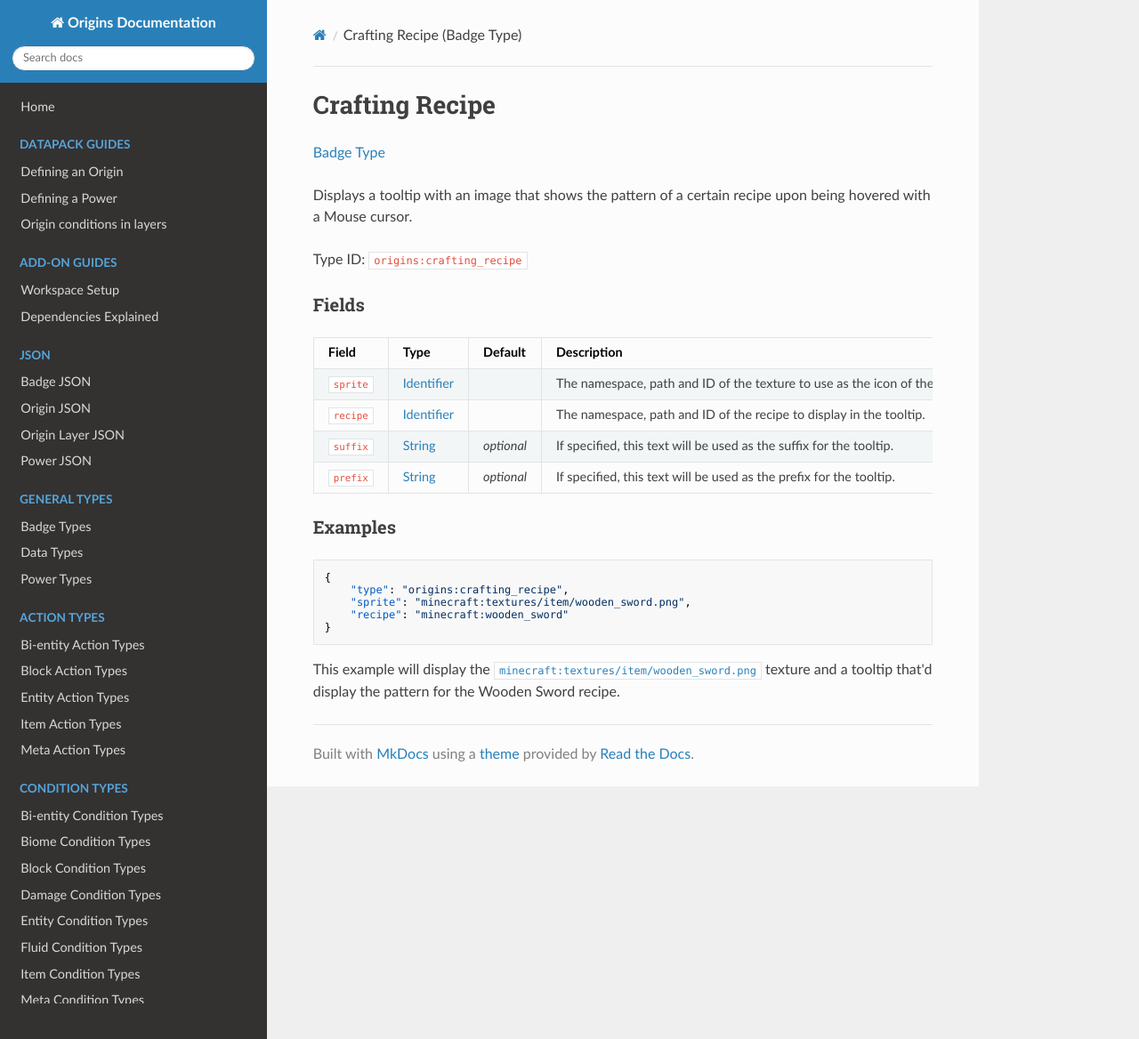
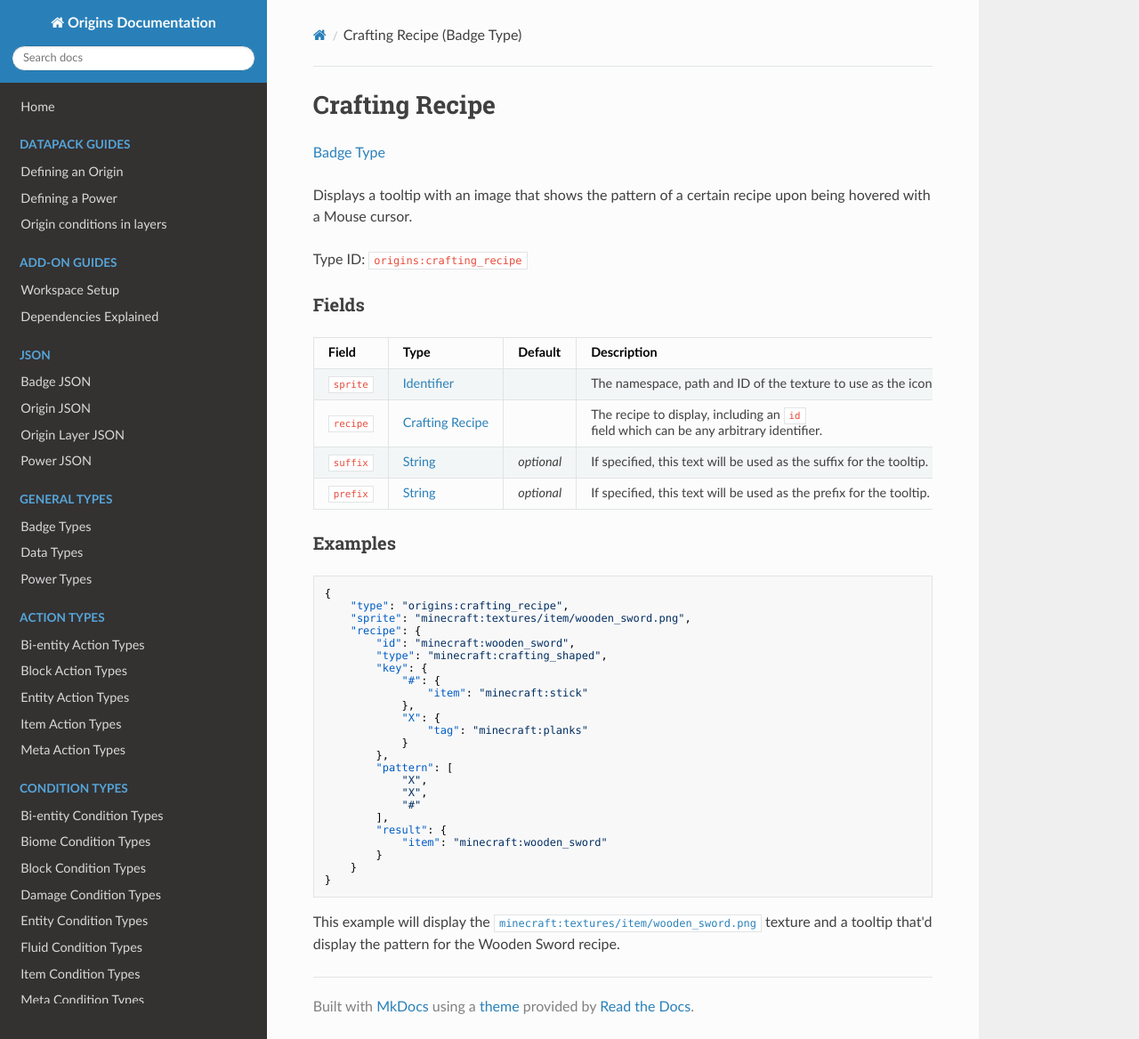
Before and after one commit to apace100/origins-docs, an MkDocs documentation site: the page built from docs/types/badge_types/crafting_recipe.md, in a window 1280 px wide and 1168 px high. Shown: the whole window at 89% size. Built offline with MkDocs 1.6.1, drawn with Linux system fonts in a browser that asks for light colours; nearby versions of some CDN libraries.

Commit message:
Fixed crafting recipe badge type page

````diff
--- a/docs/types/badge_types/crafting_recipe.md
+++ b/docs/types/badge_types/crafting_recipe.md
@@ -17,7 +17,7 @@ Type ID: `origins:crafting_recipe`
 Field | Type | Default | Description
 ------|------|---------|------------
 `sprite` | [Identifier](../identifier.md) | | The namespace, path and ID of the texture to use as the icon of the badge.
-`recipe` | [Identifier](../identifier.md) | | The namespace, path and ID of the recipe to display in the tooltip.
+`recipe` | [Crafting Recipe](../data_types/crafting_recipe.md) | | The recipe to display, including an `id` field which can be any arbitrary identifier.
 `suffix` | [String](../string.md) | _optional_ | If specified, this text will be used as the suffix for the tooltip.
 `prefix` | [String](../string.md) | _optional_ | If specified, this text will be used as the prefix for the tooltip.
 
@@ -28,8 +28,27 @@ Field | Type | Default | Description
 {
     "type": "origins:crafting_recipe",
     "sprite": "minecraft:textures/item/wooden_sword.png",
-    "recipe": "minecraft:wooden_sword"
+    "recipe": {
+		"id": "minecraft:wooden_sword",
+		"type": "minecraft:crafting_shaped",
+		"key": {
+			"#": {
+	    		"item": "minecraft:stick"
+	    	},
+	    	"X": {
+	    		"tag": "minecraft:planks"
+	    	}
+	  	},
+	  	"pattern": [
+	    	"X",
+	    	"X",
+	    	"#"
+	  	],
+	  	"result": {
+	    	"item": "minecraft:wooden_sword"
+	  	}
+	}
 }
 ```
 
-This example will display the [`minecraft:textures/item/wooden_sword.png`](https://github.com/misode/mcmeta/blob/assets/assets/minecraft/textures/item/egg.png) texture and a tooltip that'd display the pattern for the Wooden Sword recipe.
+This example will display the [`minecraft:textures/item/wooden_sword.png`](https://github.com/misode/mcmeta/blob/assets/assets/minecraft/textures/item/wooden_sword.png) texture and a tooltip that'd display the pattern for the Wooden Sword recipe.
````
